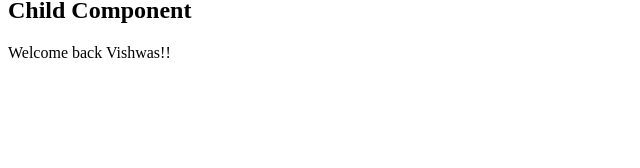
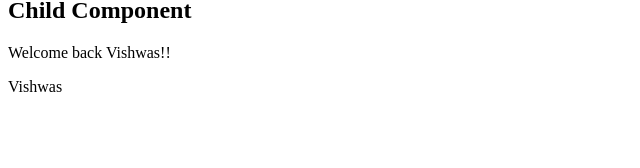
Before and after one commit to gopinav/Angular-Component-Interaction-Tutorial, an Angular app in the folder child-demo/: page / in a window 1280 px wide. Shown: the part 124-292 px from the top of the page, without its empty margins (0-640 px from the left). Built offline with nearby package versions, Linux system fonts and the light colour scheme.

Commit message:
Temp Ref Variable with Child Component

```diff
--- a/child-demo/src/app/app.component.html
+++ b/child-demo/src/app/app.component.html
@@ -4,4 +4,7 @@
   <button (click)="userLoggedIn=false">Logout</button>
   {{userLoggedIn}}
 </div>
-<app-child [loggedIn]="userLoggedIn"></app-child>
+<app-child #child [loggedIn]="userLoggedIn"></app-child>
+<div>
+  {{child.name}}
+</div>
--- a/child-demo/src/app/child/child.component.ts
+++ b/child-demo/src/app/child/child.component.ts
@@ -9,6 +9,7 @@ export class ChildComponent implements OnChanges {
 
   // private _loggedIn: boolean;
   message: string;
+  name = 'Vishwas';
 
   // get loggedIn(): boolean {
   //   return this._loggedIn;
```
